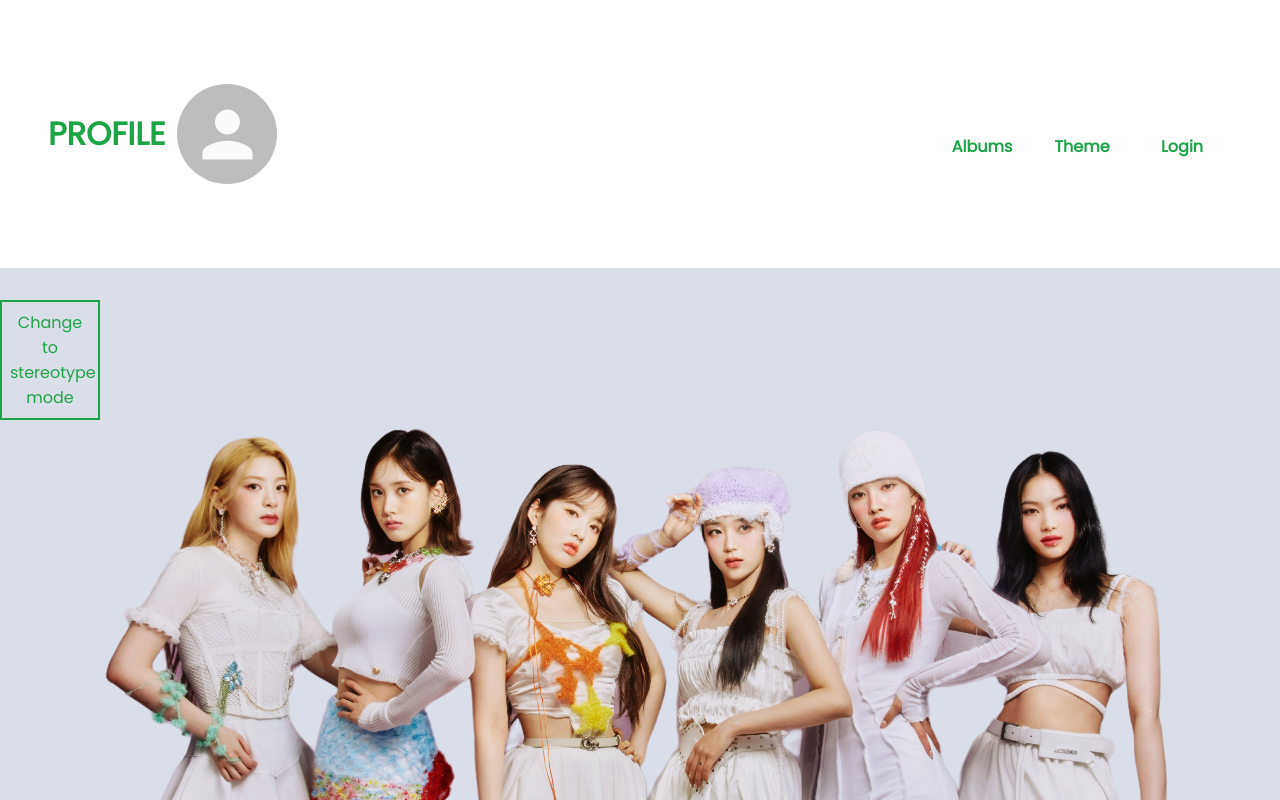
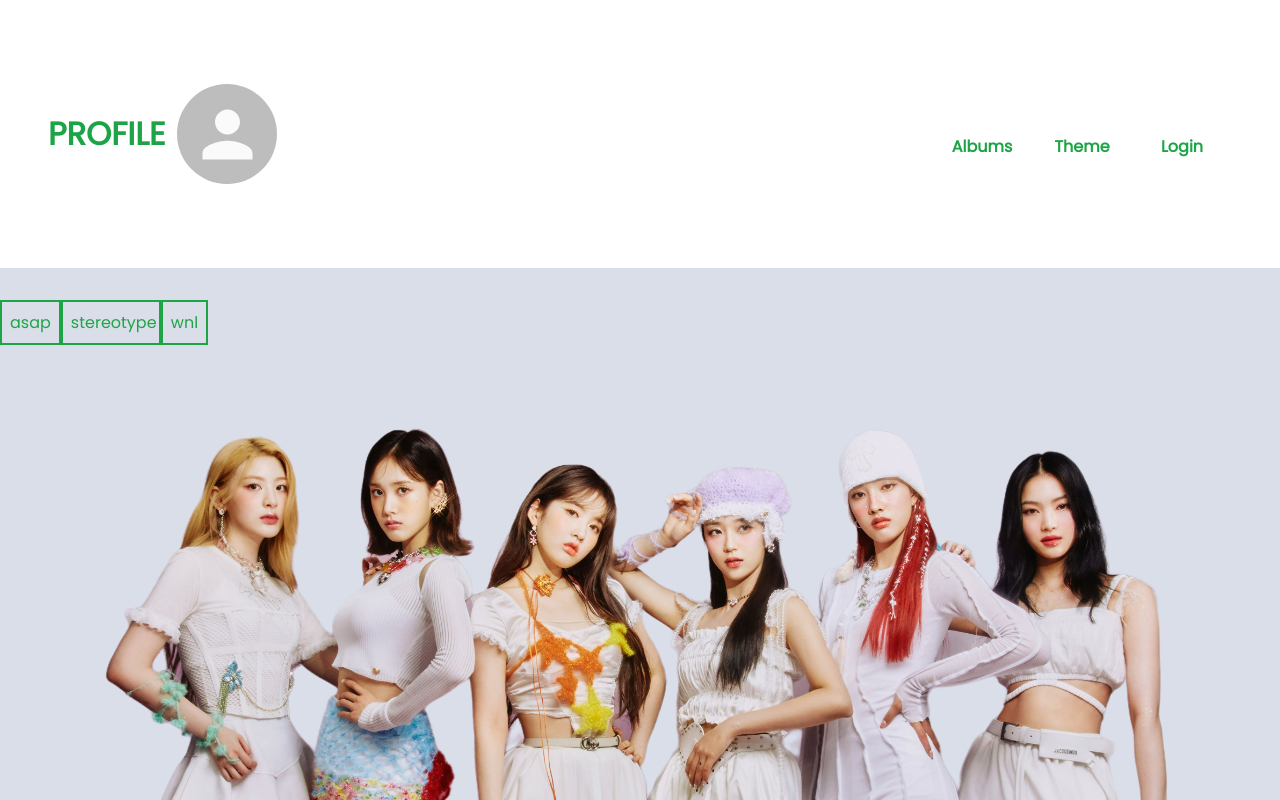
Before and after one commit to kenmyvn/Capstone_KPOP, a React (Create React App) app in the folder frontend/: page /theme in a window 1280 px wide. Built offline with nearby package versions, Linux system fonts and the light colour scheme.

Commit message:
work on theme buttons

```diff
--- a/frontend/src/App.css
+++ b/frontend/src/App.css
@@ -8,25 +8,19 @@
   box-sizing: inherit;
 }
 
-:root {
+.capstonebody[data-theme="stereotype"] {
   --background-color: #dadee9;
   --text-color: #1da446;
   --navbar-color: #ffffff;
 }
 
-body[data-theme="stereotype"] {
-  --background-color: #dadee9;
-  --text-color: #1da446;
-  --navbar-color: #ffffff;
-}
-
-body[data-theme="asap"] {
+.capstonebody[data-theme="asap"] {
   --background-color: #fff269;
   --text-color: #6fa8dc;
   --navbar-color: #e06666;
 }
 
-body[data-theme="wnl"] {
+.capstonebody[data-theme="wnl"] {
   --background-color: #d9ebe5;
   --text-color: #d2463c;
   --navbar-color: #ef7bad;
@@ -41,7 +35,7 @@ body[data-theme="wnl"] {
   bottom: 0;
   width: 100%;
   background-position: top center;
-  z-index: -1;
+  z-index: 10;
 }
 
 html {
@@ -93,8 +87,9 @@ button:hover {
   font-size: 17px;
 }
 
-body {
+.capstonebody {
   background-color: var(--background-color);
+  height: 100vh;
 }
 
 .navBar {
--- a/frontend/src/App.js
+++ b/frontend/src/App.js
@@ -1,7 +1,7 @@
 // General Imports
 import { Routes, Route } from "react-router-dom";
 import "./App.css";
-import React from "react";
+import React, { useState } from "react";
 
 // Pages Imports
 import HomePage from "./pages/HomePage/HomePage";
@@ -19,8 +19,10 @@ import ThemePage from "./pages/ThemePage/ThemePage";
 import ProfilePage from "./pages/ProfilePage/ProfilePage";
 
 function App() {
+  const [theme, setTheme] = useState("stereotype");
+
   return (
-    <div>
+    <div className="capstonebody" data-theme={theme}>
       <Navbar />
       <Routes>
         <Route
@@ -35,7 +37,7 @@ function App() {
         <Route path="/register" element={<RegisterPage />} />
         <Route path="/login" element={<LoginPage />} />
         <Route path="/album" element={<PhotocardPage />} />
-        <Route path="/theme" element={<ThemePage />} />
+        <Route path="/theme" element={<ThemePage setTheme={setTheme} />} />
         <Route path="/profile" element={<ProfilePage />} />
       </Routes>
       <div className="fixed-photo"></div>
--- /dev/null
+++ b/frontend/src/components/ThemeButton/ThemeButton.jsx
@@ -0,0 +1,12 @@
+import "./ThemeButton.css";
+import React from "react";
+
+const ThemeButton = (props) => {
+  function handleClick() {
+    props.setTheme(props.theme);
+  }
+
+  return <button onClick={handleClick}>{props.theme}</button>;
+};
+
+export default ThemeButton;
--- a/frontend/src/pages/ProfilePage/ProfilePage.css
+++ b/frontend/src/pages/ProfilePage/ProfilePage.css
@@ -0,0 +1,6 @@
+.profilebutton {
+  display: flex;
+  align-items: center;
+  justify-content: center;
+  margin-top: 2px;
+}
--- a/frontend/src/pages/ThemePage/ThemePage.js
+++ b/frontend/src/pages/ThemePage/ThemePage.js
@@ -1,25 +1,13 @@
 import * as React from "react";
 import styled from "@emotion/styled";
+import ThemeButton from "../../components/ThemeButton/ThemeButton";
 
-const ThemePage = () => {
-  function ThemeToggler() {
-    const [theme, setTheme] = React.useState("");
-    const nextTheme = theme === "stereotype" ? "asap" : "stereotype";
-
-    React.useEffect(() => {
-      document.body.dataset.theme = theme;
-    }, [theme]);
-
-    return (
-      <button onClick={() => setTheme(nextTheme)}>
-        Change to {nextTheme} mode
-      </button>
-    );
-  }
-
+const ThemePage = (props) => {
   return (
     <div>
-      <ThemeToggler />
+      <ThemeButton theme="asap" setTheme={props.setTheme} />
+      <ThemeButton theme="stereotype" setTheme={props.setTheme} />
+      <ThemeButton theme="wnl" setTheme={props.setTheme} />
     </div>
   );
 };
```
Also changed, not shown: frontend/src/components/ThemeButton/ThemeButton.css (added).
